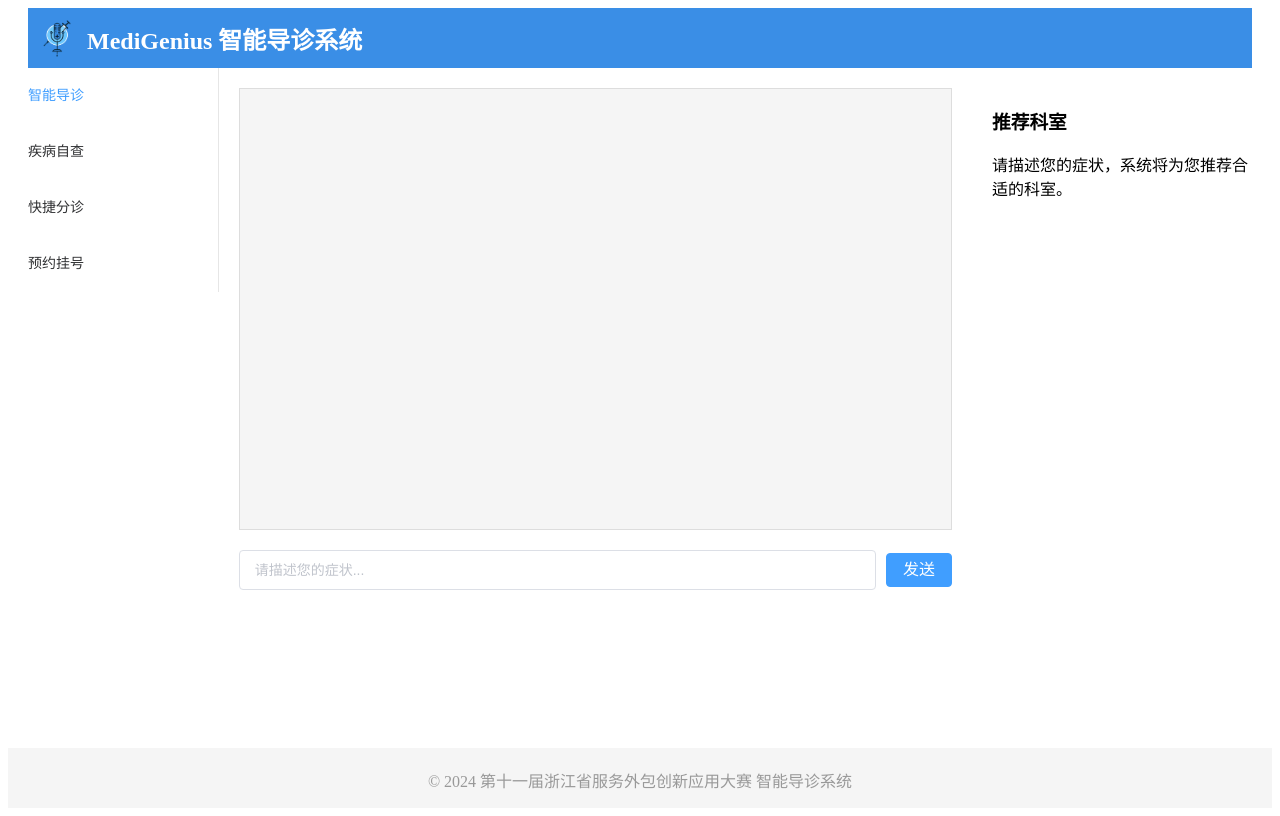
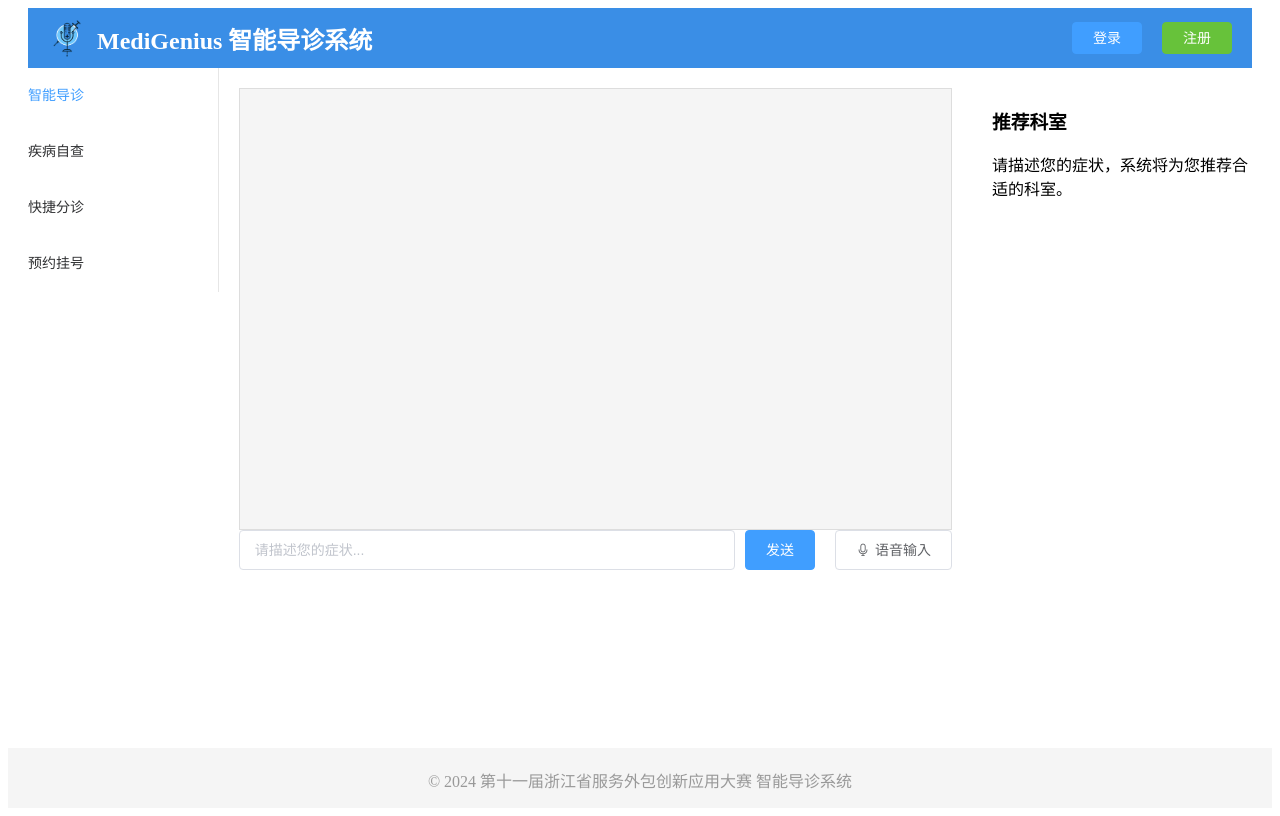
Before and after one commit to Mrpsy666/Ai-Guidence-vue2, a Vue app: page /diagnosis in a window 1280 px wide. Built offline with nearby package versions, Linux system fonts and the light colour scheme.

Commit message:
add login and voiceInput

```diff
--- a/src/components/AiHeader.vue
+++ b/src/components/AiHeader.vue
@@ -1,32 +1,93 @@
 <template>
   <el-header>
     <div class="header-content">
-      <img src="@/assets/logo.png" alt="MediGenius Logo" class="logo" />
-      <h1>MediGenius 智能导诊系统</h1>
+      <div class="left-content">
+        <img src="@/assets/logo.png" alt="MediGenius Logo" class="logo" />
+        <h1>MediGenius 智能导诊系统</h1>
+      </div>
+      <div class="right-content">
+        <!-- 检查是否已登录，未登录显示登录和注册按钮，已登录显示用户名 -->
+        <template v-if="!isLoggedIn">
+          <el-button type="primary" @click="showLogin = true" class="login-btn">登录</el-button>
+          <el-button type="success" @click="handleRegister" class="register-btn">注册</el-button>
+        </template>
+        <template v-else>
+          <span class="username">{{ username }}</span>
+        </template>
+      </div>
     </div>
+
+    <!-- 登录弹窗 -->
+    <el-dialog title="登录" :visible.sync="showLogin">
+      <el-form :model="loginForm">
+        <el-form-item label="用户名">
+          <el-input v-model="loginForm.username"></el-input>
+        </el-form-item>
+        <el-form-item label="密码">
+          <el-input type="password" v-model="loginForm.password"></el-input>
+        </el-form-item>
+      </el-form>
+      <div slot="footer" class="dialog-footer">
+        <el-button @click="showLogin = false">取消</el-button>
+        <el-button type="primary" @click="handleLogin">登录</el-button>
+      </div>
+    </el-dialog>
   </el-header>
 </template>
 
 <script>
 export default {
   name: 'AiHeader',
+  data() {
+    return {
+      isLoggedIn: false, // 用于跟踪登录状态
+      username: '', // 用于存储用户名
+      showLogin: false, // 控制登录弹窗显示
+      loginForm: {
+        username: '',
+        password: ''
+      }
+    };
+  },
+  methods: {
+    handleLogin() {
+      const { username, password } = this.loginForm;
+      // 简单的用户名和密码验证
+      if (username === 'admin' && password === '123456') {
+        this.isLoggedIn = true; // 登录成功
+        this.username = username; // 保存用户名
+        this.showLogin = false; // 关闭登录弹窗
+        this.loginForm.password = ''; // 清空密码
+      } else {
+        this.$message.error('用户名或密码错误');
+      }
+    },
+    handleRegister() {
+      // 注册逻辑（这里可以跳转到注册页面）
+      console.log('注册按钮点击');
+    }
+  }
 };
 </script>
 
 <style scoped>
 .header-content {
   display: flex;
-  align-items: center; /* 垂直方向居中 */
-  justify-content: flex-start; /* 水平方向对齐 */
+  justify-content: space-between;
+  align-items: center;
   background-color: #3a8ee6;
-  padding: 10px;
+  padding: 10px 20px;
+}
 
+.left-content {
+  display: flex;
+  align-items: center;
 }
 
 .logo {
-  width: 39px;  /* 设置logo的宽度 */
-  height: auto; /* 高度自适应 */
-  margin-right: 10px; /* 给logo和标题之间增加间距 */
+  width: 39px;
+  height: auto;
+  margin-right: 10px;
 }
 
 h1 {
@@ -34,4 +95,23 @@ h1 {
   font-size: 24px;
   margin: 0;
 }
+
+.right-content {
+  display: flex;
+  align-items: center;
+}
+
+.login-btn {
+  margin-right: 10px;
+}
+
+.username {
+  color: white;
+  font-size: 20px;
+}
+
+.el-button {
+  font-size: 14px;
+  padding: 8px 20px;
+}
 </style>
--- a/src/components/InputArea.vue
+++ b/src/components/InputArea.vue
@@ -3,11 +3,10 @@
     <el-input
       v-model="inputText"
       placeholder="请描述您的症状..."
-      @keyup.enter="sendInput"
-      clearable
-      class="input-box"
-    ></el-input>
-    <el-button type="primary" @click="sendInput" class="send-button">发送</el-button>
+      @keyup.enter="handleSend"
+    />
+    <el-button type="primary" @click="handleSend">发送</el-button>
+    <el-button icon="el-icon-microphone" @click="startVoiceInput">语音输入</el-button>
   </div>
 </template>
 
@@ -15,36 +14,60 @@
 export default {
   data() {
     return {
-      inputText: '',
+      inputText: "", // 用户输入的文本
+      recognition: null, // 语音识别对象
     };
   },
+  mounted() {
+    // 检查浏览器是否支持 Web Speech API
+    if ('webkitSpeechRecognition' in window) {
+      this.recognition = new window.webkitSpeechRecognition();
+      this.recognition.lang = 'zh-CN'; // 设置语言为中文
+      this.recognition.continuous = false; // 是否持续监听
+      this.recognition.interimResults = false; // 是否返回临时结果
+
+      // 识别成功后，将语音结果赋值给输入框，并自动发送
+      this.recognition.onresult = (event) => {
+        const transcript = event.results[0][0].transcript;
+        this.inputText = transcript; // 将语音识别结果输入到文本框中
+        this.handleSend(); // 识别完成后自动发送消息
+      };
+
+      // 处理识别错误
+      this.recognition.onerror = (event) => {
+        console.error('语音识别出错: ', event.error);
+        this.$message.error('语音识别出错，请重试');
+      };
+    } else {
+      this.$message.error('当前浏览器不支持语音输入');
+    }
+  },
   methods: {
-    sendInput() {
-      if (this.inputText.trim()) {
-        this.$emit('sendMessage', this.inputText);
-        this.inputText = ''; // 清空输入框
+    handleSend() {
+      if (this.inputText.trim() === "") return;
+      this.$emit("sendMessage", this.inputText); // 发送输入内容
+      this.inputText = ""; // 清空输入框
+    },
+    startVoiceInput() {
+      if (this.recognition) {
+        this.recognition.start(); // 开始语音识别
+        this.$message.info('正在监听，请开始说话...');
+      } else {
+        this.$message.error('当前浏览器不支持语音输入');
       }
-    },
-  },
+    }
+  }
 };
 </script>
 
 <style scoped>
 .input-area {
   display: flex;
-  align-items: center; /* 垂直居中 */
-  margin-top: 10px;
-  padding: 10px 0;
+  align-items: center;
+  gap: 10px; /* 设置按钮与输入框之间的间距 */
 }
 
-.input-box {
-  flex-grow: 1;
-  margin-right: 10px; /* 为按钮预留空间 */
-}
-
-.send-button {
-  flex-shrink: 0;
-  padding: 8px 16px;
-  font-size: 16px;
+.el-input {
+  flex: 1;
 }
 </style>
```
